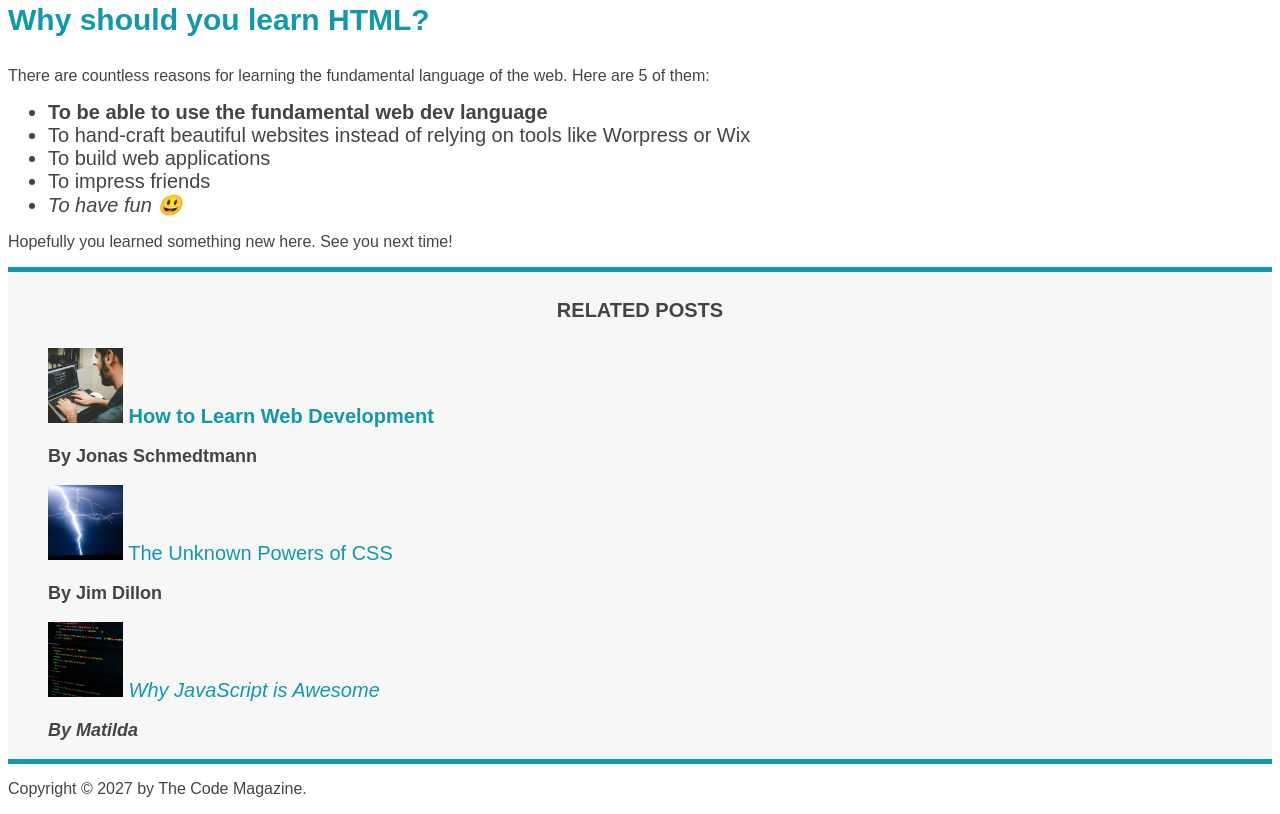
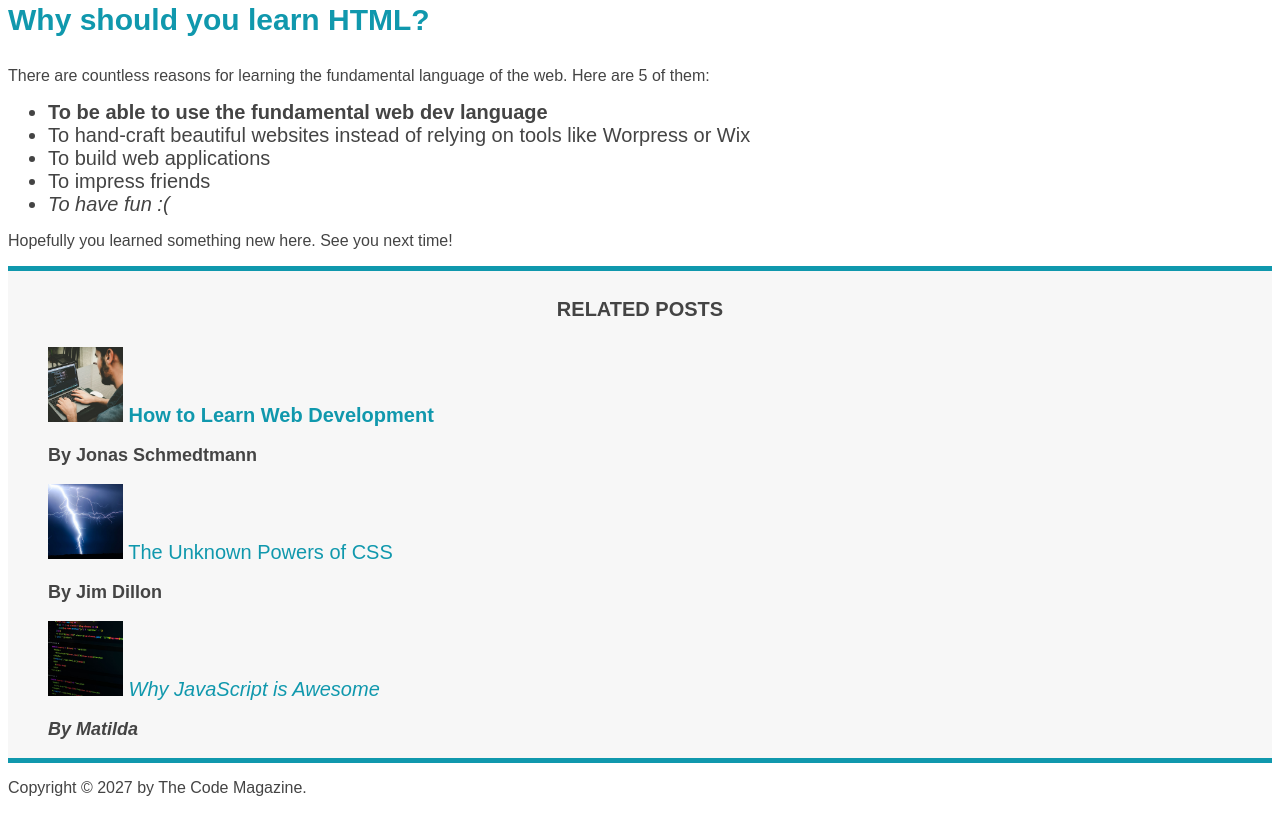
Before and after one commit to damalunes/ResponsiveHtmlCouse-Section-3, a plain HTML site: page index.html in a window 1280 px wide. Shown: the part 995-1809 px from the top of the page. Drawn offline with Linux system fonts and the light colour scheme.

Commit message:
cambio carita  ttriste

```diff
--- a/index.html
+++ b/index.html
@@ -106,7 +106,7 @@
         </li>
         <li>To build web applications</li>
         <li>To impress friends</li>
-        <li>To have fun 😃</li>
+        <li>To have fun :( </li>
       </ul>
 
       <p>Hopefully you learned something new here. See you next time!</p>
```
